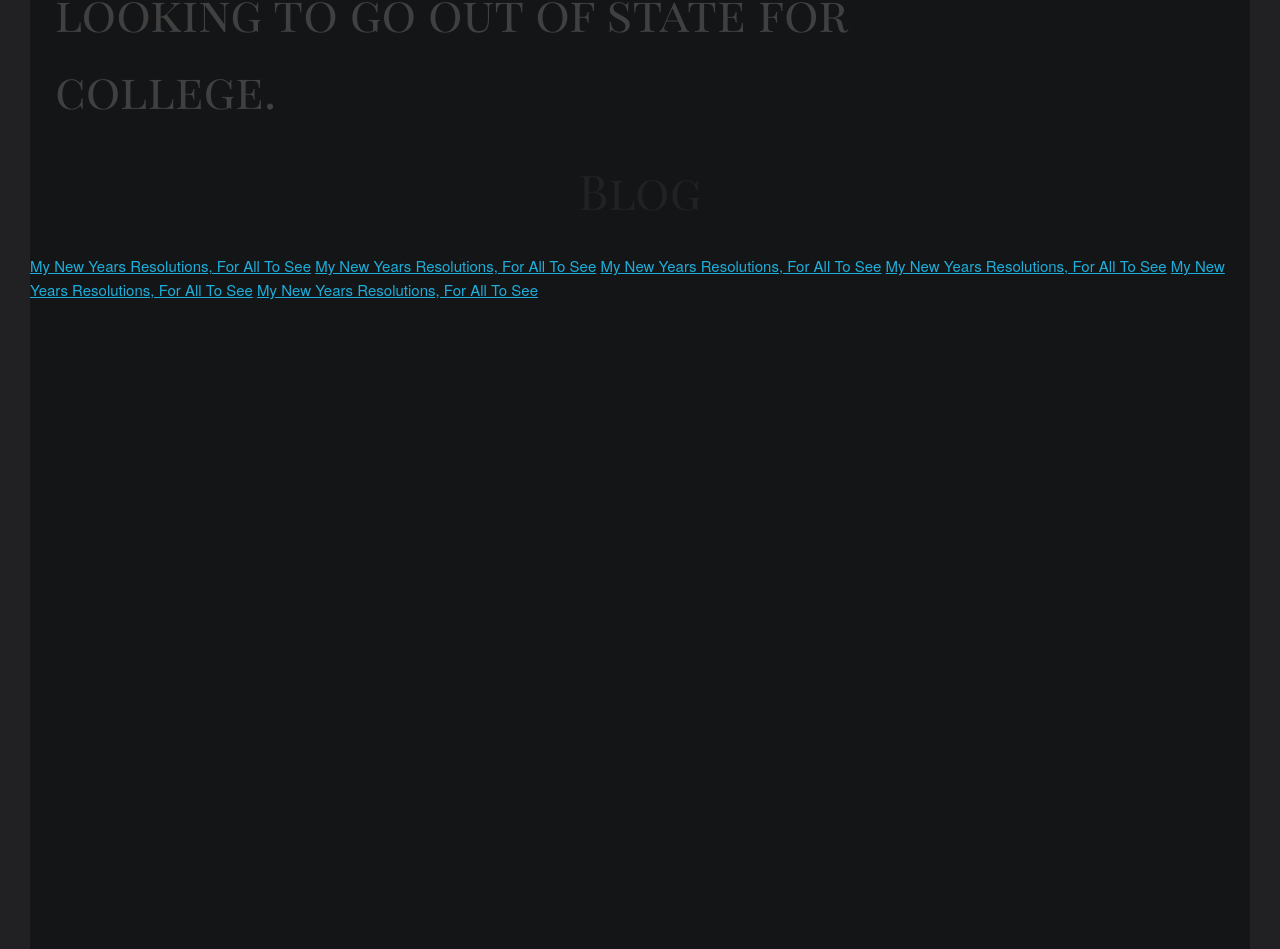
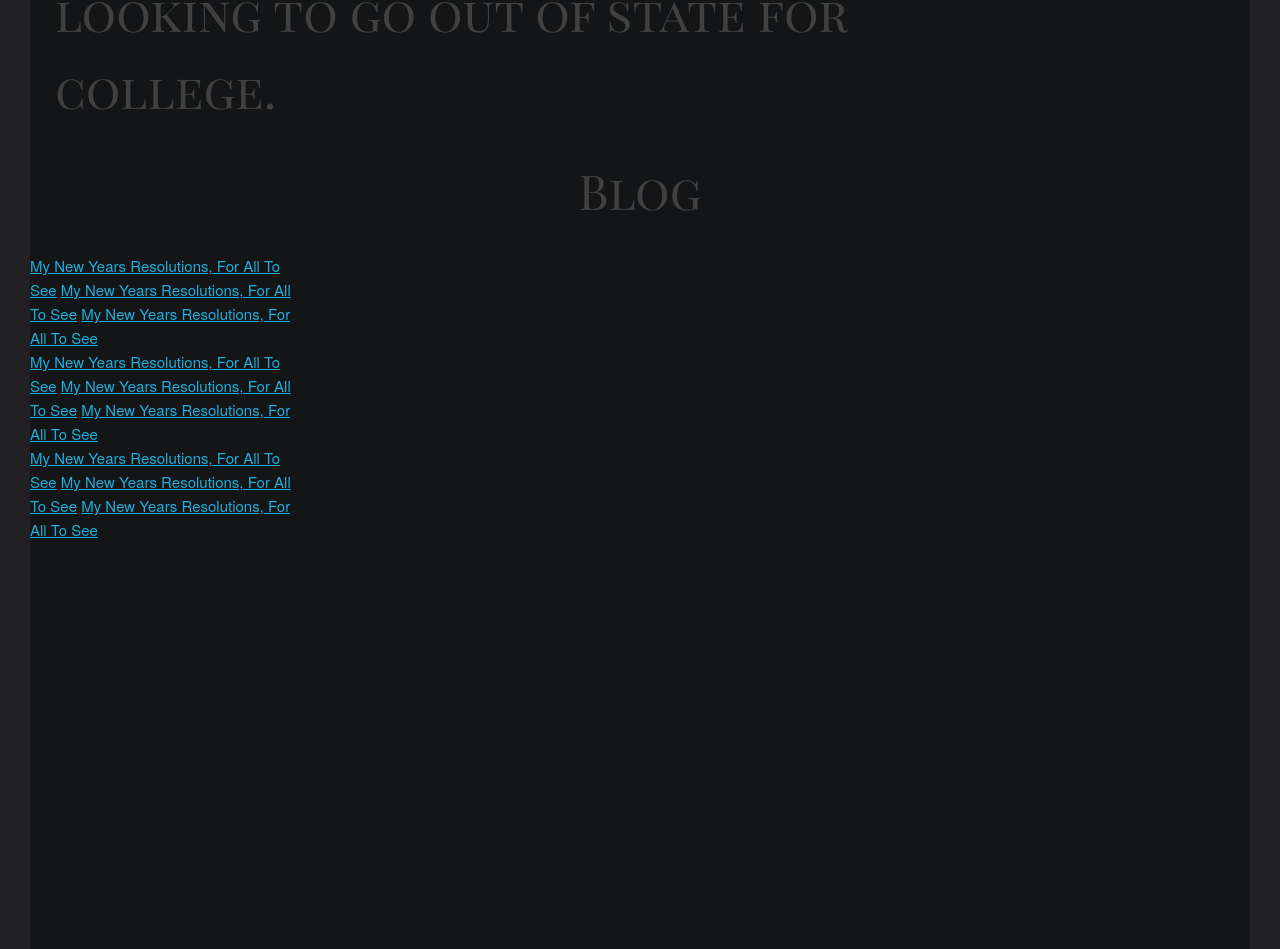
Before and after one commit to jordanjones98/MySite2.0, a plain HTML site: page index.html in a window 1280 px wide. Shown: the part 1066-2015 px from the top of the page. Drawn offline with Linux system fonts and the light colour scheme; a script that the page names is missing.

Commit message:
Pushing for Nik

```diff
--- a/index.html
+++ b/index.html
@@ -29,15 +29,8 @@
       <p class="blog">
         Blog
       </p>
-      <script async src="https://static.medium.com/embed.js"></script>
-      <a class="m-story" data-collapsed="true" href="https://medium.com/@jordan_jones98/my-new-years-resolutions-for-all-to-see-21776dd87759">
-      My New Years Resolutions, For All To See</a>
-      <script async src="https://static.medium.com/embed.js"></script>
-      <a class="m-story" data-collapsed="true" href="https://medium.com/@jordan_jones98/my-new-years-resolutions-for-all-to-see-21776dd87759">
-      My New Years Resolutions, For All To See</a>
-      <script async src="https://static.medium.com/embed.js"></script>
-      <a class="m-story" data-collapsed="true" href="https://medium.com/@jordan_jones98/my-new-years-resolutions-for-all-to-see-21776dd87759">
-      My New Years Resolutions, For All To See</a>
+      <div class="row">
+        <div class="three columns">
           <script async src="https://static.medium.com/embed.js"></script>
           <a class="m-story" data-collapsed="true" href="https://medium.com/@jordan_jones98/my-new-years-resolutions-for-all-to-see-21776dd87759">
           My New Years Resolutions, For All To See</a>
@@ -49,5 +42,33 @@
           My New Years Resolutions, For All To See</a>
         </div>
       </div>
+      <div class="row">
+        <div class="three columns">
+          <script async src="https://static.medium.com/embed.js"></script>
+          <a class="m-story" data-collapsed="true" href="https://medium.com/@jordan_jones98/my-new-years-resolutions-for-all-to-see-21776dd87759">
+          My New Years Resolutions, For All To See</a>
+          <script async src="https://static.medium.com/embed.js"></script>
+          <a class="m-story" data-collapsed="true" href="https://medium.com/@jordan_jones98/my-new-years-resolutions-for-all-to-see-21776dd87759">
+          My New Years Resolutions, For All To See</a>
+          <script async src="https://static.medium.com/embed.js"></script>
+          <a class="m-story" data-collapsed="true" href="https://medium.com/@jordan_jones98/my-new-years-resolutions-for-all-to-see-21776dd87759">
+          My New Years Resolutions, For All To See</a>
+        </div>
+      </div>
+      <div class="row">
+        <div class="three columns">
+          <script async src="https://static.medium.com/embed.js"></script>
+          <a class="m-story" data-collapsed="true" href="https://medium.com/@jordan_jones98/my-new-years-resolutions-for-all-to-see-21776dd87759">
+          My New Years Resolutions, For All To See</a>
+          <script async src="https://static.medium.com/embed.js"></script>
+          <a class="m-story" data-collapsed="true" href="https://medium.com/@jordan_jones98/my-new-years-resolutions-for-all-to-see-21776dd87759">
+          My New Years Resolutions, For All To See</a>
+          <script async src="https://static.medium.com/embed.js"></script>
+          <a class="m-story" data-collapsed="true" href="https://medium.com/@jordan_jones98/my-new-years-resolutions-for-all-to-see-21776dd87759">
+          My New Years Resolutions, For All To See</a>
+        </div>
+      </div>
+    </div>
+  </div>
 </body>
 </html>
--- a/sass/home.sass
+++ b/sass/home.sass
@@ -75,6 +75,7 @@ body
 b
   color: white
   font-size: 4.8rem
+  text-decoration: none
 img
   border-radius: 50%
   height: 200px
@@ -84,3 +85,4 @@ p.blog
   text-align: center
   font-family: Playfair Display SC, serif
   font-size: 4.8rem
+  color: #404040
```
Also changed, not shown: css/home.css, 1 other file. Lines whose indentation alone changed are shown as unchanged.
